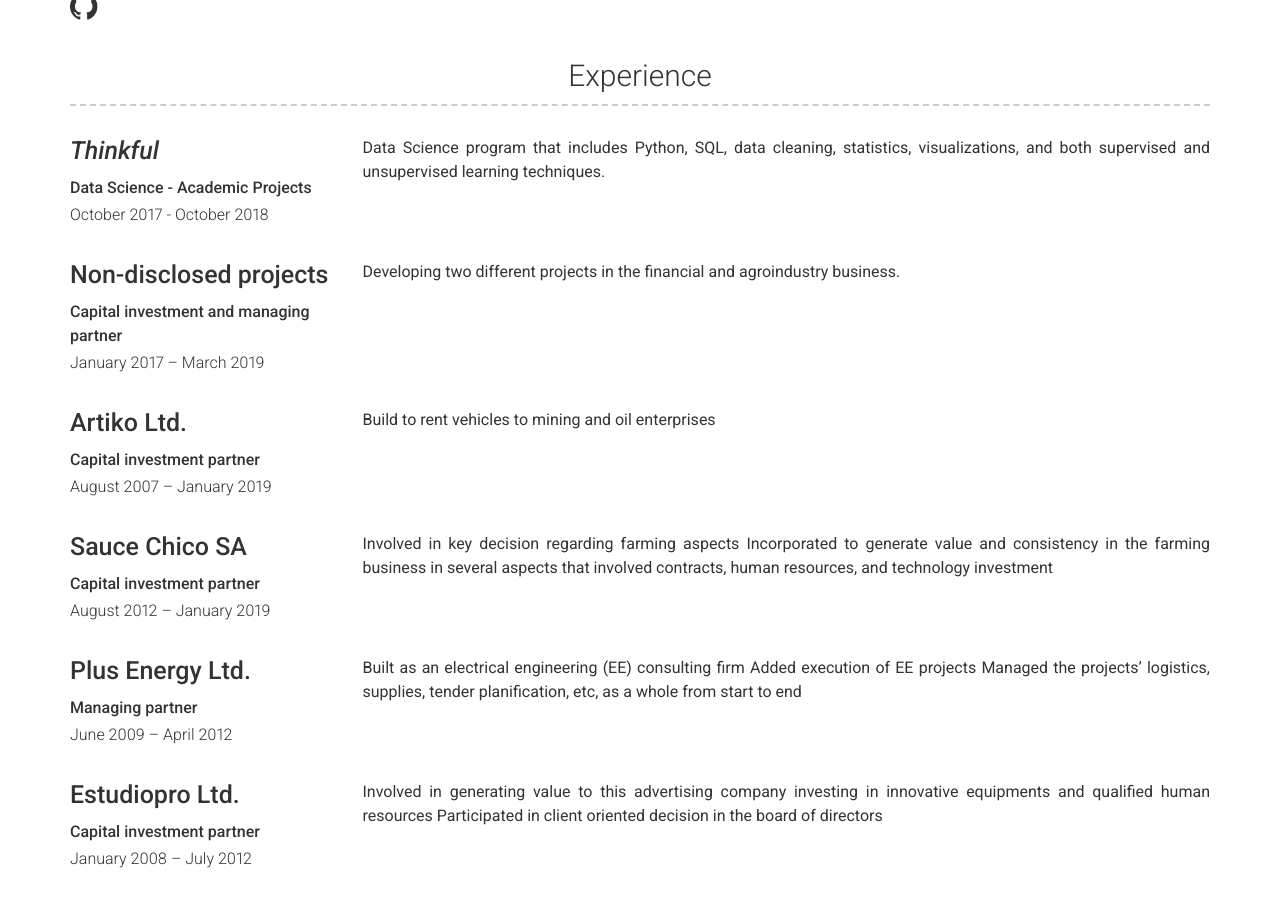
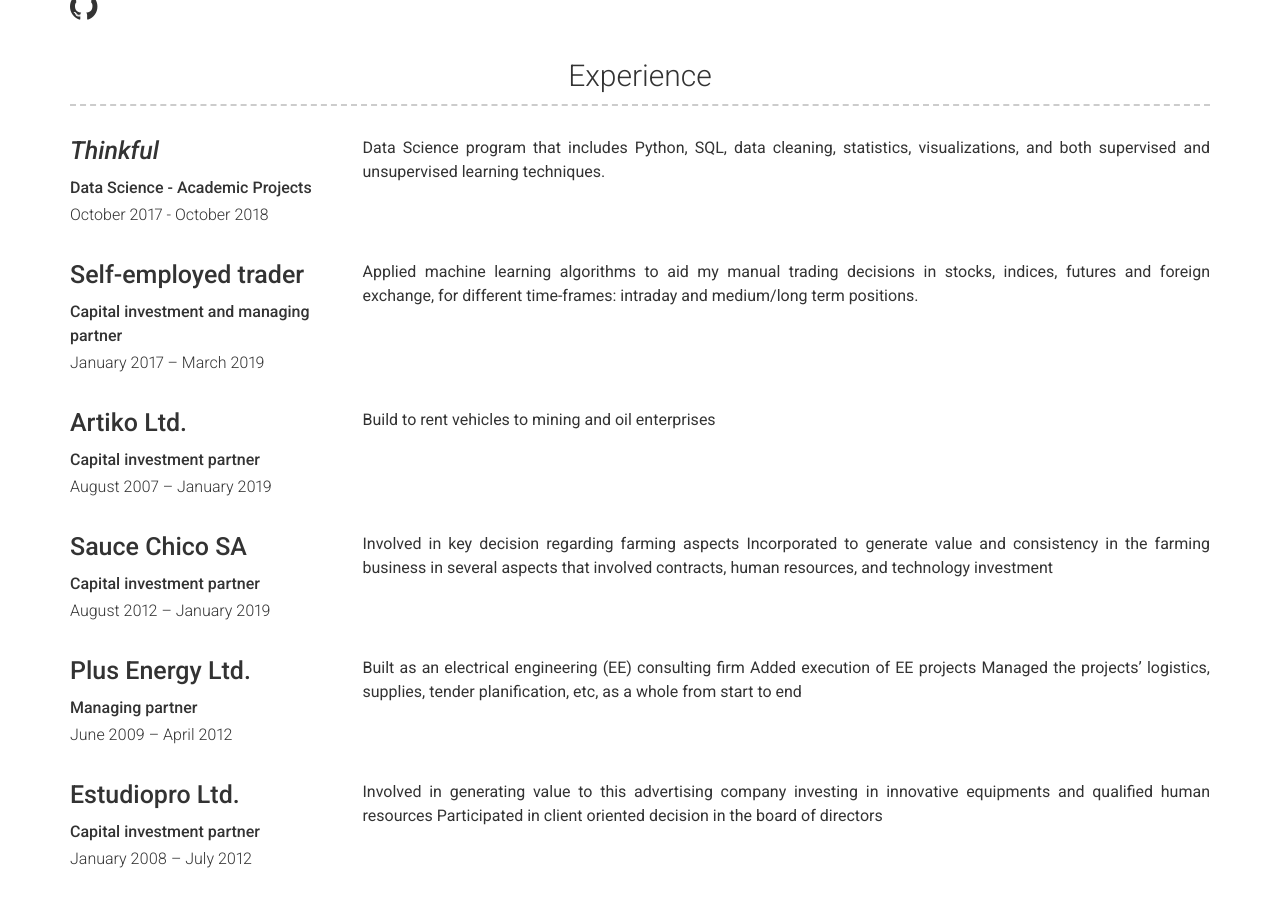
Before and after one commit to verakai/verakai.github.io, a Jekyll site: the page built from index.md, in a window 1280 px wide and 900 px high, scrolled down 985 px. Built offline with Jekyll 4.4.1, drawn with Linux system fonts in a browser that asks for light colours.

Commit message:
Update verakai.github.io

```diff
--- a/_data/experience.yml
+++ b/_data/experience.yml
@@ -8,14 +8,14 @@
   description: | # this will include new lines to allow paragraphs
     Data Science program that includes Python, SQL, data cleaning, statistics, visualizations, and both supervised and unsupervised learning techniques.
 
-- company: Non-disclosed projects
+- company: Self-employed trader
   #link: www.thinkful.com
   job_title: Capital investment and managing partner
   dates: January 2017 – March 2019
 #  quote: >
 #   Short description of the company (optional)
   description: | # this will include new lines to allow paragraphs
-    Developing two different projects in the financial and agroindustry business.
+    Applied machine learning algorithms to aid my manual trading decisions in stocks, indices, futures and foreign exchange, for different time-frames: intraday and medium/long term positions.
 
 - company: Artiko Ltd.
   #link: www.thinkful.com
```
Also changed, not shown: 2 other files.
